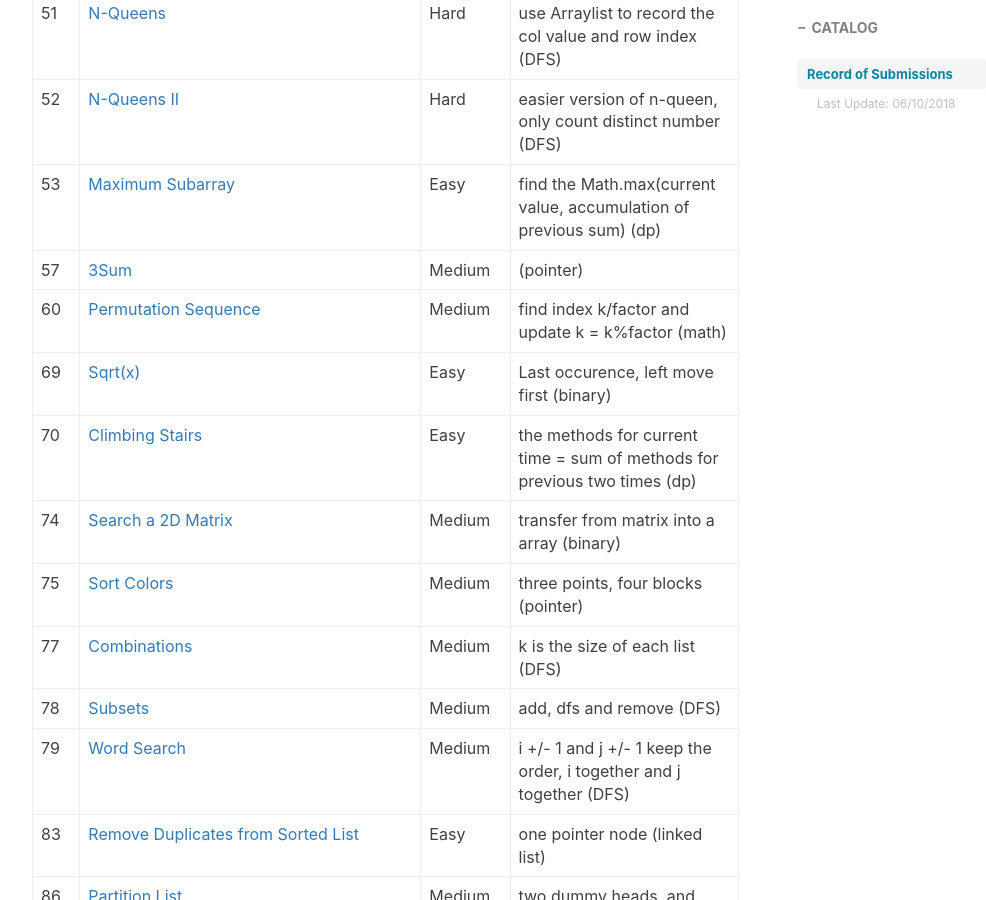
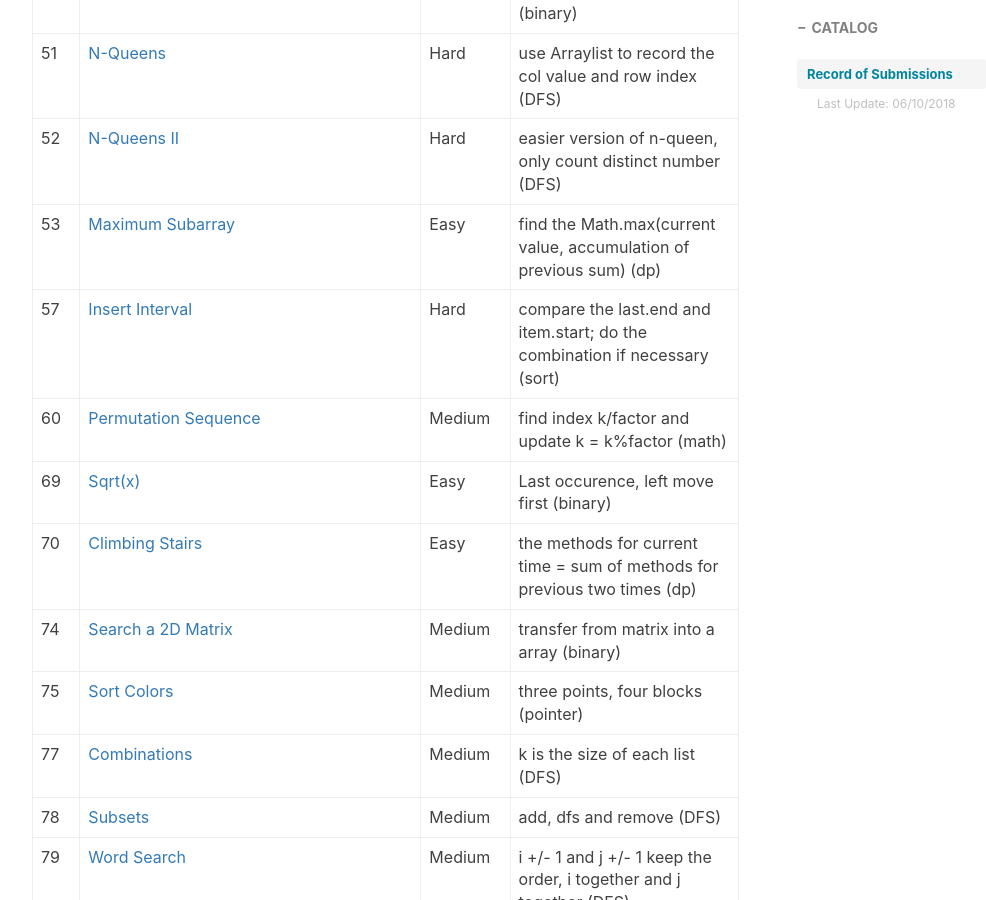
Before and after one commit to ly16/ly16.github.io, a Jekyll site: the page built from _posts/2018-05-18-leetcode-record-round1.md, in a window 1280 px wide and 900 px high, scrolled down 2012 px. Shown: the whole window, without its empty margins (233-1219 px from the left). Built offline with Jekyll 4.4.1, drawn with Linux system fonts in a browser that asks for light colours; nearby versions of some CDN libraries; comment, search, counter and statistics services are not loaded; some of the changed text lies outside the part shown.

Commit message:
Update 2018-05-18-leetcode-record-round1.md

```diff
--- a/_posts/2018-05-18-leetcode-record-round1.md
+++ b/_posts/2018-05-18-leetcode-record-round1.md
@@ -40,7 +41,7 @@ tags:
 |51|[N-Queens](https://github.com/ly16/LC-Practice/blob/master/N%20Queens.java)|Hard|use Arraylist to record the col value and row index (DFS)|
 |52|[N-Queens II](https://github.com/ly16/LC-Practice/blob/master/N-Queens%20II.java)|Hard|easier version of n-queen, only count distinct number (DFS)|
 |53|[Maximum Subarray](https://github.com/ly16/LC-Practice/blob/master/Maximum%20Subarray.java)|Easy|find the Math.max(current value, accumulation of previous sum) (dp)|
-|57|[3Sum](https://github.com/ly16/LC-Practice/blob/master/3%20Sum.java)|Medium|(pointer)|
+|57|[Insert Interval](https://github.com/ly16/LC-Practice/blob/master/Insert%20Interval.java)|Hard|compare the last.end and item.start; do the combination if necessary (sort)|
 |60|[Permutation Sequence](https://github.com/ly16/LC-Practice/blob/master/Permutation%20Sequence.java)|Medium|find index k/factor and update k = k%factor (math)|
 |69|[Sqrt(x)](https://github.com/ly16/LC-Practice/blob/master/Sqrt(x).java)|Easy|Last occurence, left move first (binary)|
 |70|[Climbing Stairs](https://github.com/ly16/LC-Practice/blob/master/Climbing%20Stairs.java)|Easy|the methods for current time = sum of methods for previous two times (dp)|
```
Also changed, not shown: other parts of _posts/2018-05-18-leetcode-record-round1.md (+1 -0 lines).
